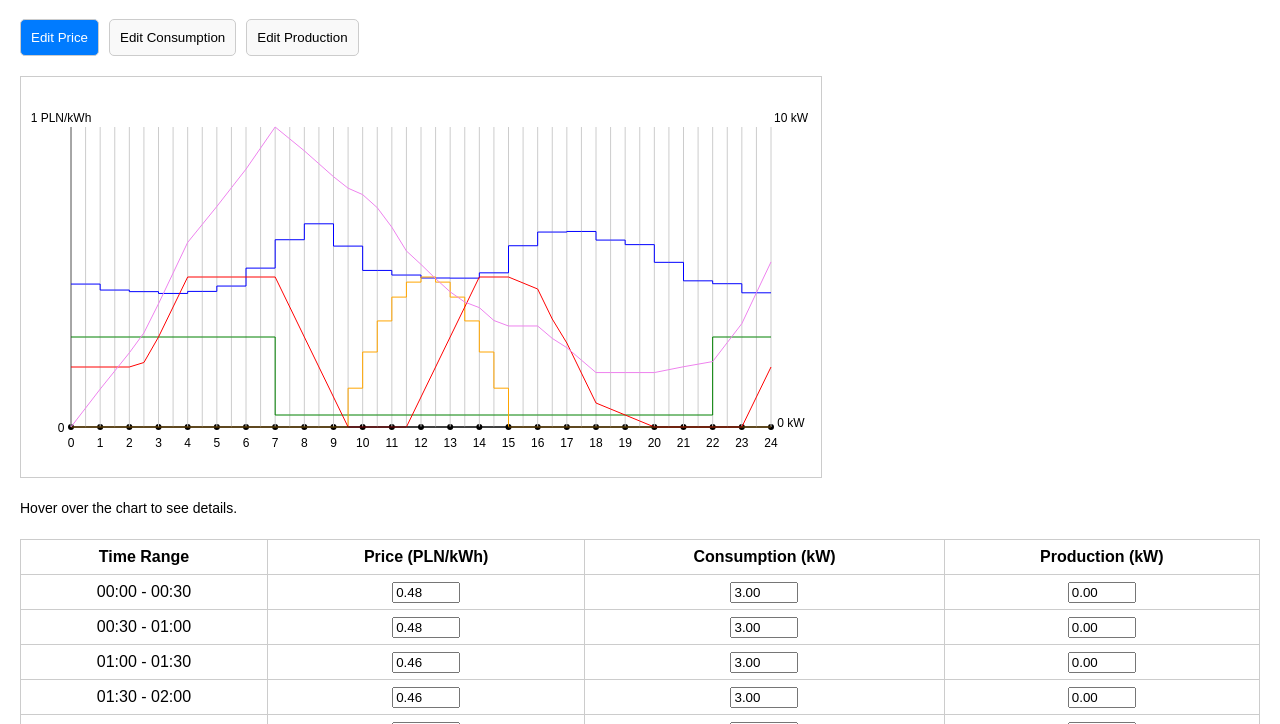
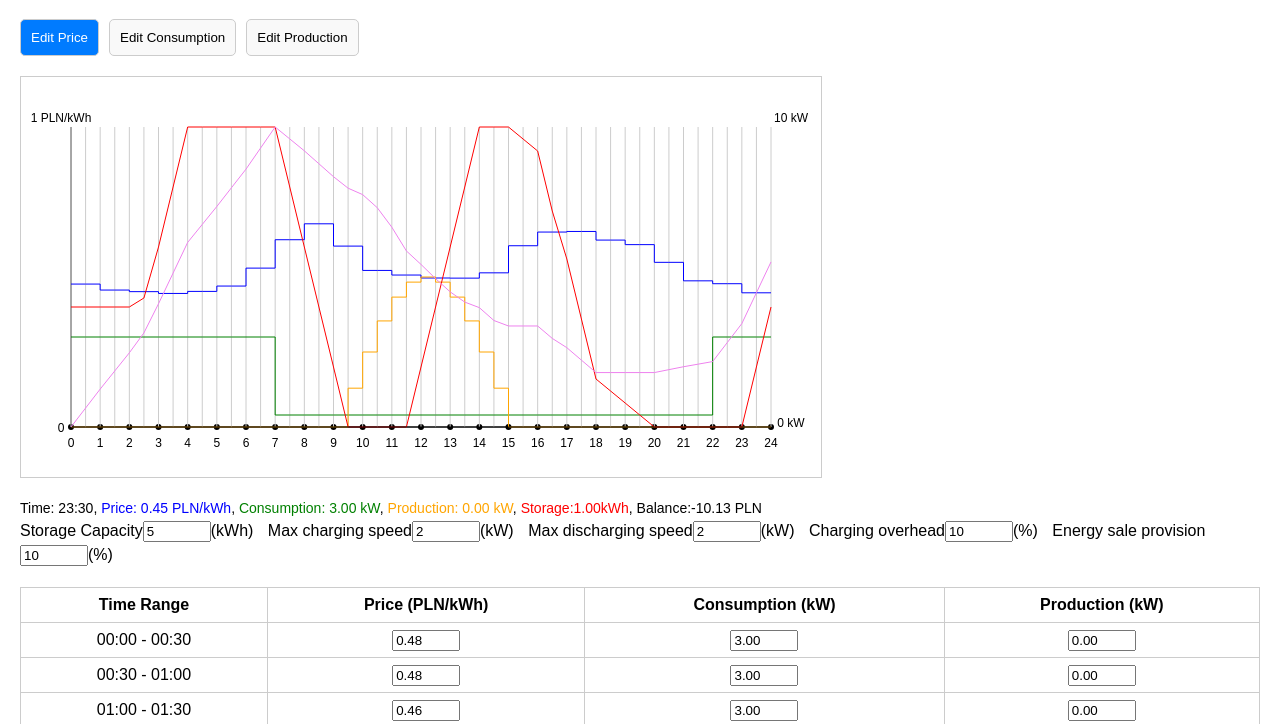
Before and after one commit to qbolec/energy_storage_optimizer, a plain HTML site: page index.html in a window 1280 px wide. Shown: the part 72-796 px from the top of the page. Drawn offline with Linux system fonts and the light colour scheme.

Commit message:
editable constants

```diff
--- a/index.html
+++ b/index.html
@@ -62,6 +62,9 @@
     input[type="number"] {
       width: 60px;
     }
+    label{
+      margin-right:10px;
+    }
   </style>
 </head>
 <body>
@@ -76,7 +79,13 @@
   <canvas id="chart" width="800" height="400"></canvas>
 
   <div class="info" id="info">Hover over the chart to see details.</div>
-
+  <div id="constants">
+    <label>Storage Capacity<input type=number min=0 value=5 step="0.1" id="storageCapacity"/>(kWh)</label>
+    <label>Max charging speed<input type=number min=0 value=2 step="0.1" id="maxChargingSpeed"/>(kW)</label>
+    <label>Max discharging speed<input type=number min=0 value=2 step="0.1" id="maxDischargingSpeed"/>(kW)</label>
+    <label>Charging overhead<input type=number min=0 max=100 value=10 step="1" id="chargingOverhead"/>(%)</label>
+    <label>Energy sale provision<input type=number min=0 max=100 value=10 step="1" id="energySaleProvision"/>(%)</label>
+  </div>
   <table>
     <thead>
       <tr>
@@ -112,15 +121,10 @@
     let mouseDown = false;
 
     // Storage
-    let storageCapacity = 5;
     let STORAGE_RESOLUTION = 100;
-    const storageUnit = storageCapacity / STORAGE_RESOLUTION;
-    let maxDischargeSpeed = 2;//kW
-    let maxChargeSpeed = 2;//kW
-    let chargingCost = 0.1;
-    let sellingProvision = 0.1;
     const optimalStorage = Array(NUM_POINTS).fill(0);
     const optimalMoney = Array(NUM_POINTS).fill(0);
+    let storageUnit = 1;
     function debounce(f){
       let clock;
       return ()=>{
@@ -133,6 +137,13 @@
       drawChart();
     })
     function optimize(){
+      const storageCapacity = +document.getElementById('storageCapacity').value;
+      storageUnit = storageCapacity / STORAGE_RESOLUTION;
+      const maxDischargingSpeed = +document.getElementById('maxDischargingSpeed').value;//kW
+      const maxChargingSpeed = +document.getElementById('maxChargingSpeed').value;//kW
+      const chargingOverhead = +document.getElementById('chargingOverhead').value/100;
+      const sellingProvision = +document.getElementById('energySaleProvision').value/100;
+
       //time2initial2stored2mone[t][initial][s]
       let time2initial2stored2best = [
         Array.from({length:STORAGE_RESOLUTION+1},(_,initial)=>Array.from({length:STORAGE_RESOLUTION+1}, (_,s)=>({money:s==initial?0:-Infinity})))
@@ -141,13 +152,13 @@
         time2initial2stored2best[t+1] =
           Array.from({length:STORAGE_RESOLUTION+1},(_,initial)=>[])
         for(let newS=0;newS<=STORAGE_RESOLUTION;newS++){
-          const minOldS = Math.max(0, newS - maxChargeSpeed * 0.5 / storageUnit);
-          const maxOldS = Math.min(STORAGE_RESOLUTION, newS + maxDischargeSpeed * 0.5 / storageUnit);
+          const minOldS = Math.max(0, newS - Math.round(maxChargingSpeed * 0.5 / storageUnit));
+          const maxOldS = Math.min(STORAGE_RESOLUTION, newS + Math.round(maxDischargingSpeed * 0.5 / storageUnit));
           for(let initial=0;initial<=STORAGE_RESOLUTION;initial++){
             let best = {money:-Infinity};
             for(let oldS = minOldS; oldS<= maxOldS; ++oldS){
               const chargeSpeed = (newS - oldS)*storageUnit * 2;
-              const chargePower = chargeSpeed > 0 ? chargeSpeed * (1+chargingCost) : chargeSpeed;
+              const chargePower = chargeSpeed > 0 ? chargeSpeed * (1+chargingOverhead) : chargeSpeed;
               const housePowerNeed = consumption[t] - production[t] + chargePower;
               const money =
                 time2initial2stored2best[t][initial][oldS].money + -housePowerNeed*priceAtT*(housePowerNeed > 0 ? 1 : (1-sellingProvision));
@@ -304,7 +315,7 @@
       drawSteppedLine(consumption, 'green', ENERGY_MAX);
       drawSteppedLine(production, 'orange', ENERGY_MAX);
       // Storage
-      drawSmoothLine(optimalStorage, 'red', ENERGY_MAX/storageUnit);
+      drawSmoothLine(optimalStorage, 'red', STORAGE_RESOLUTION);
       const moneyMax = Math.max(...optimalMoney.map(x => Math.abs(x)));
       drawSmoothLine(optimalMoney.map(x => Math.max(x,0)), 'black', moneyMax);
       drawSmoothLine(optimalMoney.map(x => -Math.min(x,0)), 'violet', moneyMax);
@@ -368,11 +379,10 @@
       const padding = 50;
       const width = canvas.width - padding * 2;
       const pointWidth = width / NUM_POINTS;
-      const index = Math.floor((x - padding) / pointWidth);
+      let index = Math.floor((x - padding) / pointWidth);
 
       if (index < 0 || index >= NUM_POINTS) {
-        info.textContent = 'Hover over the chart to see details.';
-        return;
+        index = NUM_POINTS-1;
       }
 
       info.innerHTML = `Time: ${Math.floor(index / 2).toString().padStart(2, '0')}:${
@@ -384,6 +394,7 @@
     document.getElementById('editPrice').addEventListener('click', () => setActiveEdit('price'));
     document.getElementById('editConsumption').addEventListener('click', () => setActiveEdit('consumption'));
     document.getElementById('editProduction').addEventListener('click', () => setActiveEdit('production'));
+    document.getElementById('constants').addEventListener('change', optimizeAndRedrawLater);
 
     function setActiveEdit(mode) {
       activeEdit = mode;
@@ -394,6 +405,7 @@
     // Initialize
     updateTable();
     drawChart();
+    updateInfo({clientX:0});
   </script>
 </body>
 </html>
```
